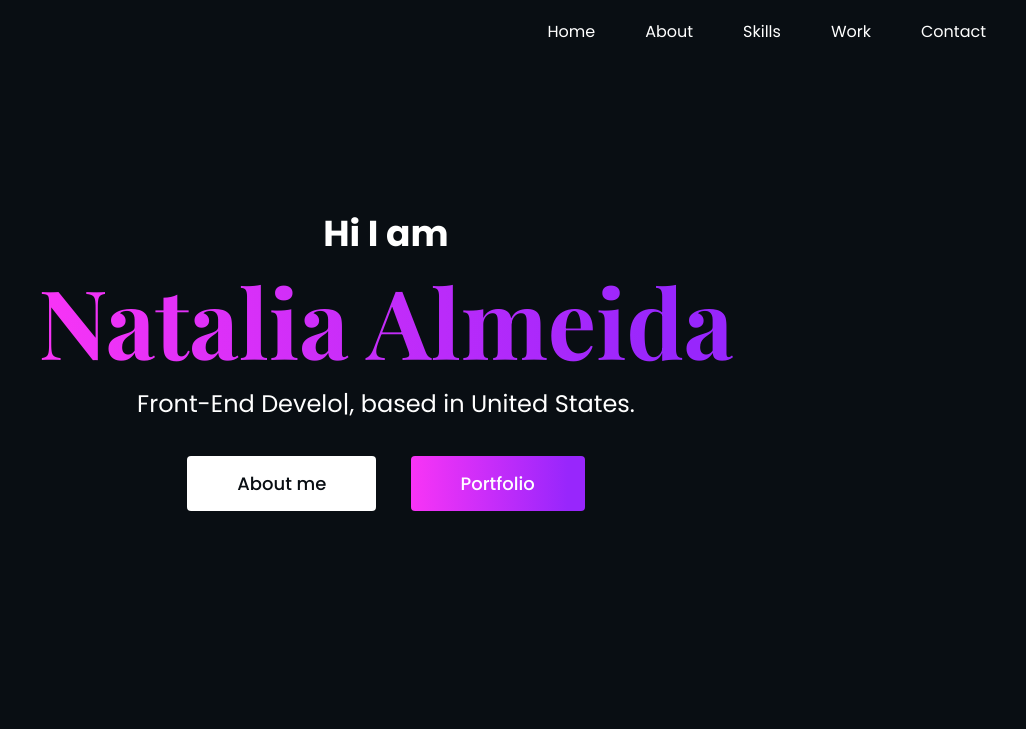
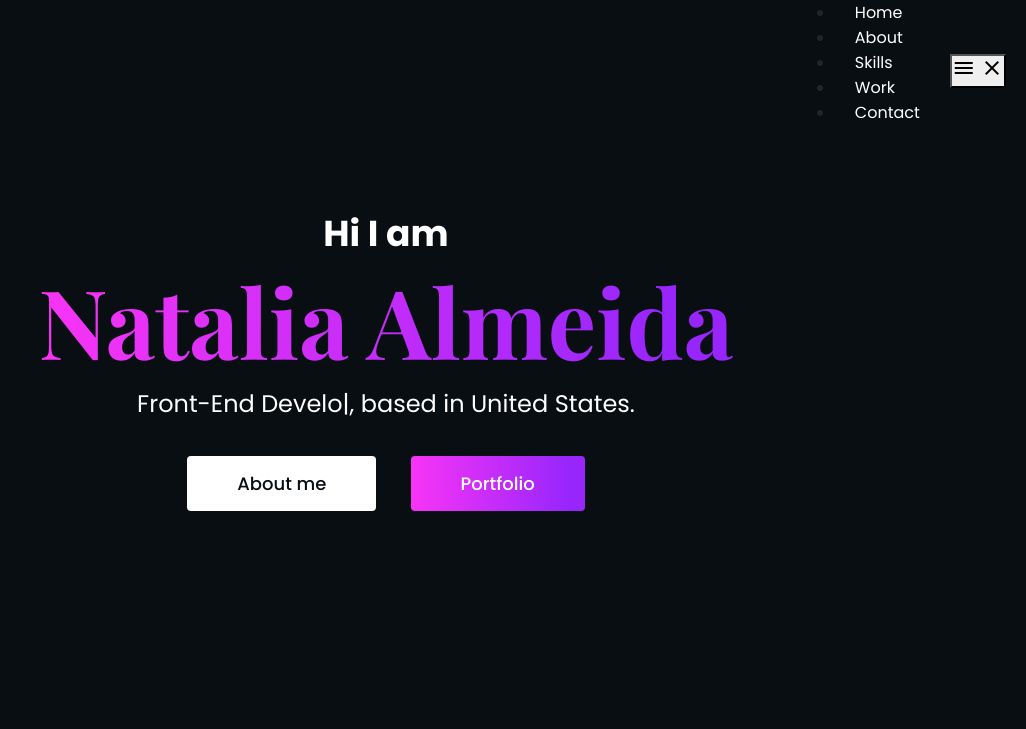
Before and after one commit to nathvirginia/Portfolio, a plain HTML site: page index.html in a window 1280 px wide. Shown: the top 729 px of the page, without its empty margins (254-1280 px from the left). Drawn offline with nearby package versions, Linux system fonts and the light colour scheme.

Commit message:
Update index.html

```diff
--- a/index.html
+++ b/index.html
@@ -24,13 +24,18 @@
       rel="stylesheet"
       href="https://cdn.jsdelivr.net/npm/boxicons@latest/css/boxicons.min.css"
     />
+    <!-- Material Icon CDN -->
+    <link
+      href="https://fonts.googleapis.com/icon?family=Material+Icons"
+      rel="stylesheet"
+    />
 
     <title>Portfolio</title>
   </head>
   <body>
     <!-- Main Content Section -->
     <div class="homepage">
-      <!-- Header and Navigation Section -->
+      <!-- Header and Navigation Section
       <header>
         <div class="nav">
           <a href="/" class="home">Home</a>
@@ -38,6 +43,33 @@
           <a href="/work.html">Skills</a>
           <a href="/work.html">Work</a>
           <a href="/contact.html">Contact</a>
+        </div>
+      </header>
+      -->
+      <header>
+        <div class="nav">
+          <ul class="menu">
+            <li>
+              <a href="/" class="menuItem">Home</a>
+            </li>
+            <li>
+              <a href="/about.html" class="menuItem">About</a>
+            </li>
+            <li>
+              <a href="/work.html" class="menuItem">Skills</a>
+            </li>
+            <li>
+              <a href="/work.html" class="menuItem">Work</a>
+            </li>
+            <li>
+              <a href="/contact.html" class="menuItem">Contact</a>
+            </li>
+          </ul>
+          <button class="hamburger">
+            <!-- material icons https://material.io/resources/icons/ -->
+            <i class="menuIcon material-icons">menu</i>
+            <i class="closeIcon material-icons">close</i>
+          </button>
         </div>
       </header>
       <main>
```
